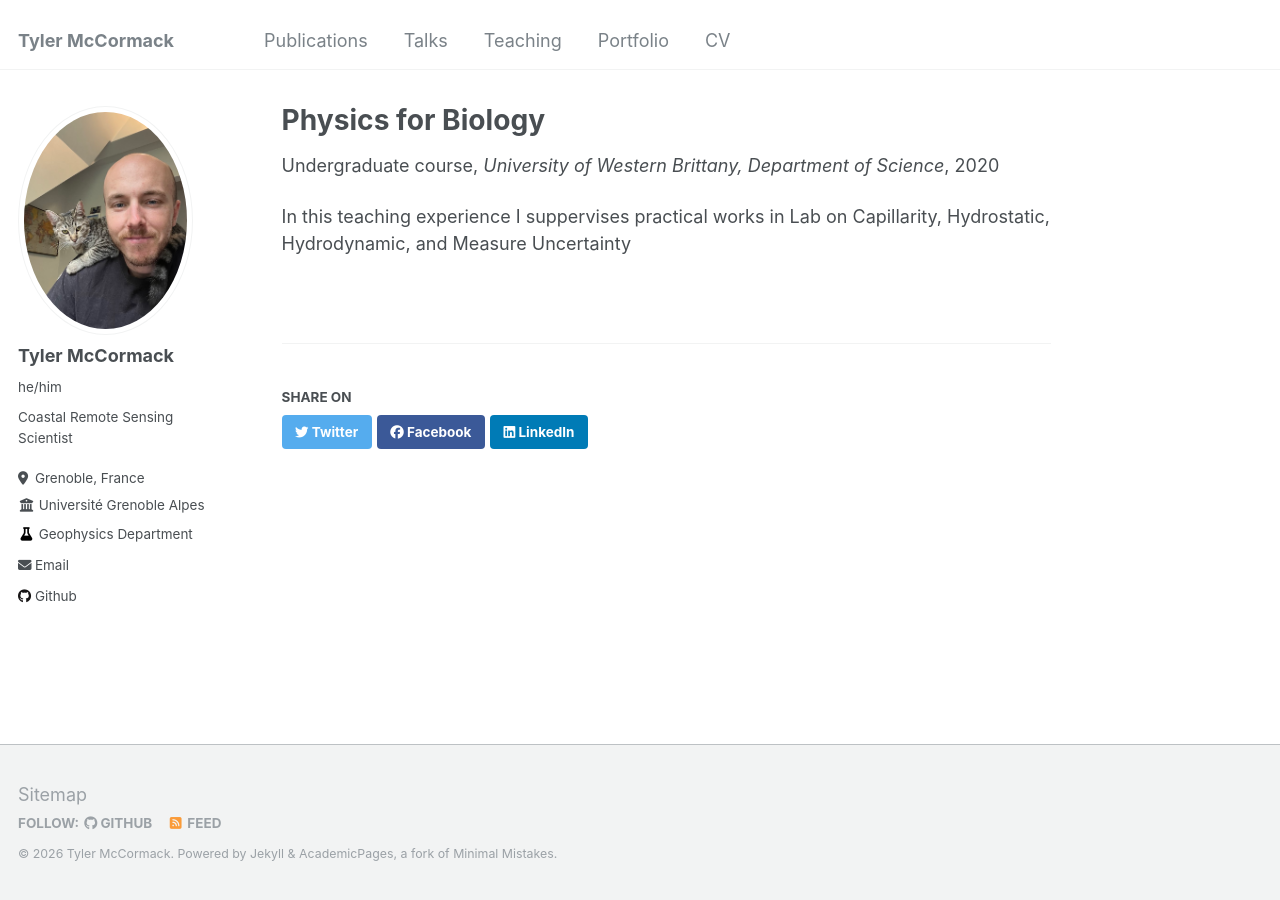
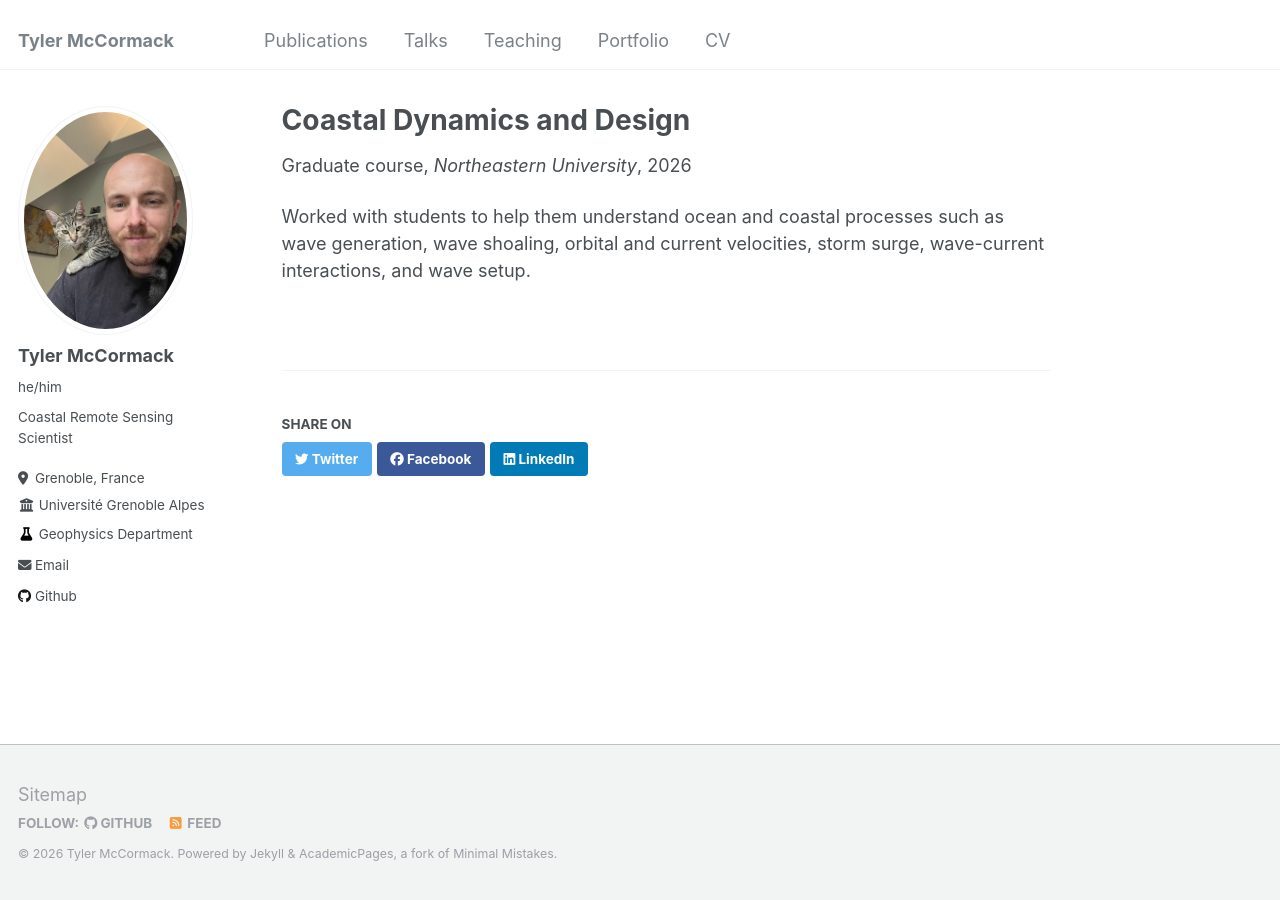
Before and after one commit to tylermccormack-research/tylermccormack-research.github.io, a Jekyll site: the page built from _teaching/2020-fall-teaching-1.md, in a window 1280 px wide. Built offline with Jekyll 4.4.1, drawn with Linux system fonts in a browser that asks for light colours.

Commit message:
Update 2020-fall-teaching-1.md

```diff
--- a/_teaching/2020-fall-teaching-1.md
+++ b/_teaching/2020-fall-teaching-1.md
@@ -1,11 +1,11 @@
 ---
-title: "Physics for Biology"
+title: "Coastal Dynamics and Design"
 collection: teaching
-type: "Undergraduate course"
+type: "Graduate course"
 permalink: /teaching/2020-fall-teaching-1
-venue: "University of Western Brittany, Department of Science"
-date: 2020-10-01
-location: "Brest, France"
+venue: "Northeastern University"
+date: 2026-01-01
+location: "Boston, MA"
 ---
 
-In this teaching experience I suppervises practical works in Lab on Capillarity, Hydrostatic, Hydrodynamic, and Measure Uncertainty
+Worked with students to help them understand ocean and coastal processes such as wave generation, wave shoaling, orbital and current velocities, storm surge, wave-current interactions, and wave setup.
```
